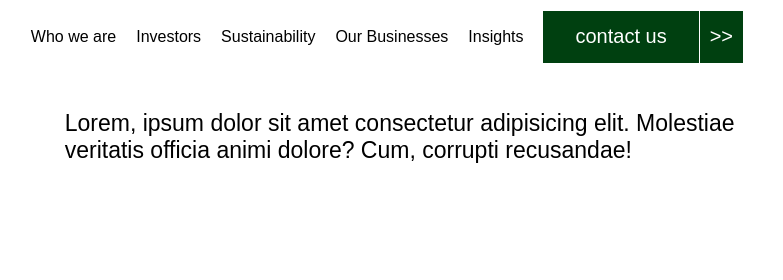
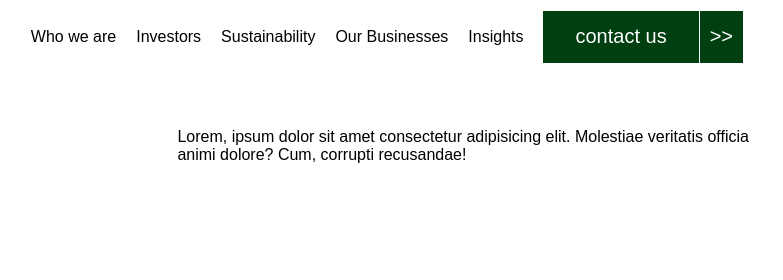
Before and after one commit to david-dede/NNPC, a plain HTML site: page index.html in a window 1280 px wide. Shown: the top 280 px of the page, 497-1280 px from the left. Drawn offline with Linux system fonts and the light colour scheme.

Commit message:
Update index.css

```diff
--- a/index.css
+++ b/index.css
@@ -76,7 +76,7 @@ ul {
 }
 
 .pics_container1 .info .small {
-    font-size: 23px;
+    /* font-size: 23px; */
     display: flex;
     align-items: end;
 }
```
